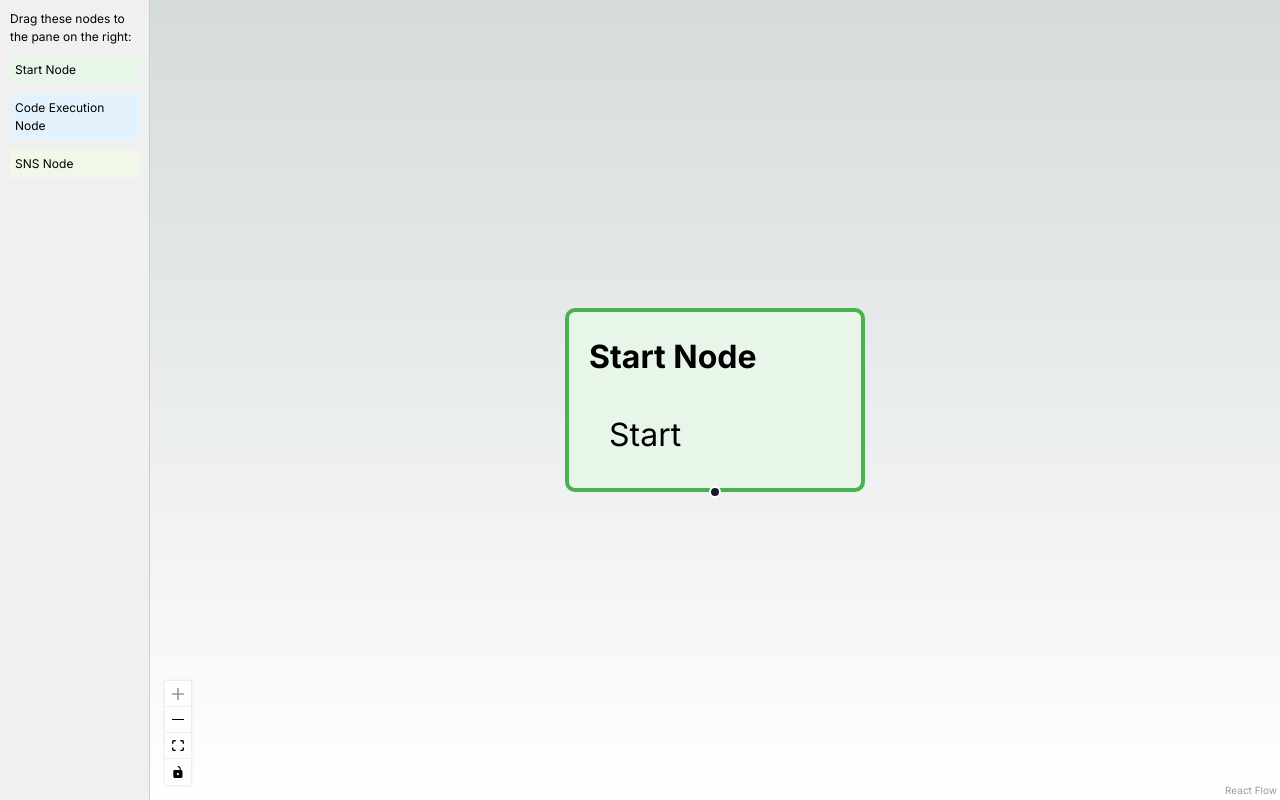
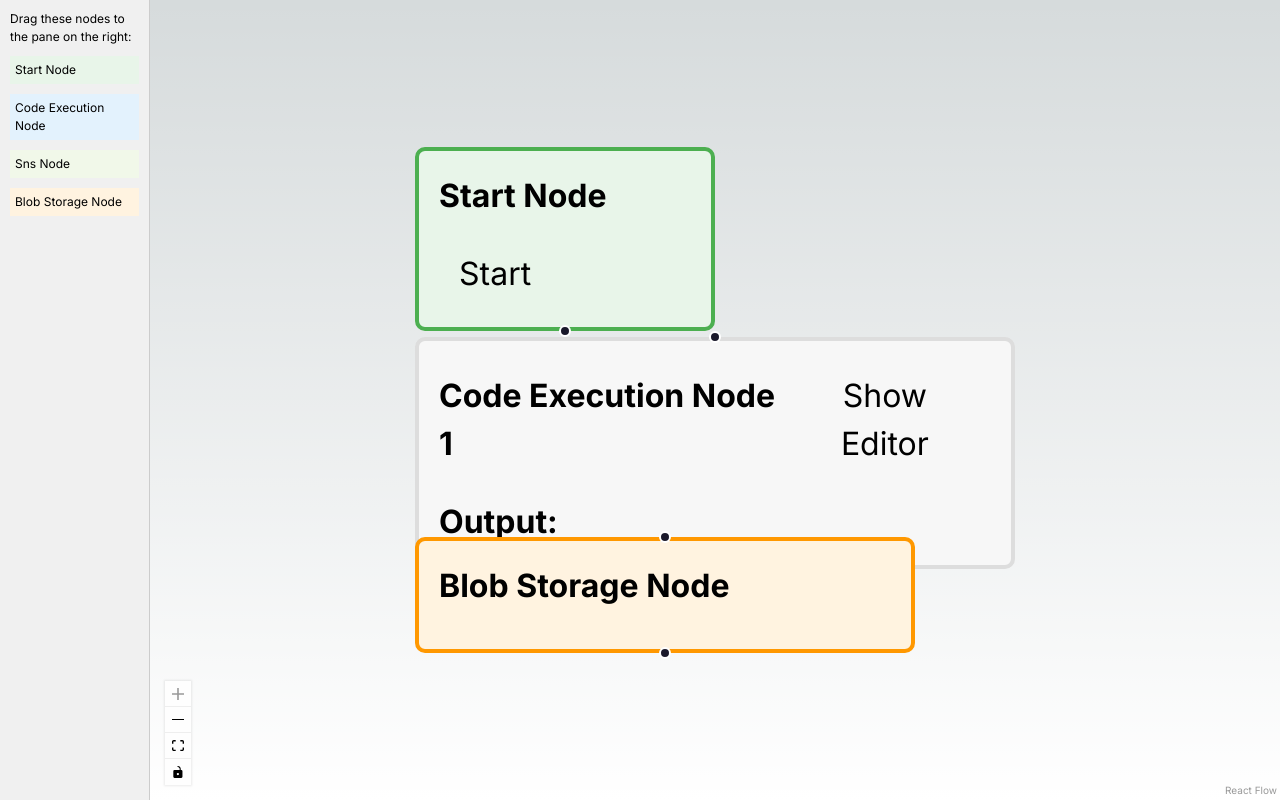
Before and after one commit to mockbirdAI/mockbird-system-design-client, a Next.js app: page /main in a window 1280 px wide. Built offline with nearby package versions, Linux system fonts and the light colour scheme.

Commit message:
blob storage

```diff
--- a/src/components/FlowChart.tsx
+++ b/src/components/FlowChart.tsx
@@ -3,7 +3,6 @@
 import React, { useRef, useCallback } from 'react';
 import {
   ReactFlow,
-  ReactFlowProvider,
   addEdge,
   useNodesState,
   useEdgesState,
@@ -16,8 +15,8 @@ import {
 import '@xyflow/react/dist/style.css';
 
 import Sidebar from './Sidebar';
-import nodeTypes from '@/nodeConfig';
-import { useFlowManager } from '@/hooks/useFlowManager';
+import nodeTypes from '../nodeConfig';
+import { useFlowManager } from '../hooks/useFlowManager';
 
 import './main.css';
 
@@ -27,6 +26,29 @@ const initialNodes: Node[] = [
     type: 'startNode',
     data: { label: 'Start Node', runFlow: () => {} },
     position: { x: 250, y: 5 },
+  },
+  {
+    id: '1',
+    type: 'codeExecutionNode',
+    data: {
+      label: 'Code Execution Node 1',
+      inputData: null,
+      setOutputData: (data: any) => {},
+      executeChain: false,
+      onExecutionComplete: () => {},
+    },
+    position: { x: 250, y: 100 },
+  },
+  {
+    id: 'blob',
+    type: 'blobStorageNode',
+    data: {
+      label: 'Blob Storage Node',
+      inputData: null,
+      executeChain: false,
+      onExecutionComplete: () => {},
+    },
+    position: { x: 250, y: 200 },
   },
 ];
 
@@ -106,14 +128,15 @@ const FlowChart: React.FC = () => {
                 },
               };
             }
-            if (node.type === 'snsNode') {
+            if (node.type === 'blobStorageNode') {
               return {
                 ...node,
                 data: {
                   ...node.data,
                   inputData: flowManager.getNodeData(node.id)[0],
-                  getCodeExecutionNodes: flowManager.getCodeExecutionNodes,
-                  notifySubscriber: flowManager.notifySubscriber,
+                  executeChain:
+                    flowManager.currentExecutionIndex !== null &&
+                    flowManager.executionOrder[flowManager.currentExecutionIndex] === node.id,
                   onExecutionComplete: () => flowManager.handleExecutionComplete(node.id),
                 },
               };
--- a/src/components/Sidebar.tsx
+++ b/src/components/Sidebar.tsx
@@ -1,6 +1,7 @@
 // src/components/Sidebar.tsx
 
 import React from 'react';
+import nodeTypes from '../nodeConfig';
 
 const Sidebar: React.FC = () => {
   const onDragStart = (event: React.DragEvent<HTMLDivElement>, nodeType: string) => {
@@ -11,29 +12,39 @@ const Sidebar: React.FC = () => {
   return (
     <aside style={{ width: 150, padding: 10, backgroundColor: '#f0f0f0', borderRight: '1px solid #ccc' }}>
       <div style={{ marginBottom: 10 }}>Drag these nodes to the pane on the right:</div>
-      <div
-        onDragStart={(event) => onDragStart(event, 'startNode')}
-        draggable
-        style={{ marginBottom: 10, cursor: 'grab', padding: '5px', backgroundColor: '#e8f5e9' }}
-      >
-        Start Node
-      </div>
-      <div
-        onDragStart={(event) => onDragStart(event, 'codeExecutionNode')}
-        draggable
-        style={{ marginBottom: 10, cursor: 'grab', padding: '5px', backgroundColor: '#e3f2fd' }}
-      >
-        Code Execution Node
-      </div>
-      <div
-        onDragStart={(event) => onDragStart(event, 'snsNode')}
-        draggable
-        style={{ cursor: 'grab', padding: '5px', backgroundColor: '#f1f8e9' }}
-      >
-        SNS Node
-      </div>
+      {Object.keys(nodeTypes).map((type) => (
+        <div
+          key={type}
+          onDragStart={(event) => onDragStart(event, type)}
+          draggable
+          style={{
+            marginBottom: 10,
+            cursor: 'grab',
+            padding: '5px',
+            backgroundColor: getNodeColor(type),
+          }}
+        >
+          {type.replace(/([A-Z])/g, ' $1').replace(/^./, (str) => str.toUpperCase())}
+        </div>
+      ))}
     </aside>
   );
 };
 
+// Helper function to assign colors to nodes based on type
+const getNodeColor = (type: string): string => {
+  switch (type) {
+    case 'startNode':
+      return '#e8f5e9';
+    case 'codeExecutionNode':
+      return '#e3f2fd';
+    case 'snsNode':
+      return '#f1f8e9';
+    case 'blobStorageNode':
+      return '#fff3e0';
+    default:
+      return '#f0f0f0';
+  }
+};
+
 export default Sidebar;
--- /dev/null
+++ b/src/components/common/Modal.tsx
@@ -0,0 +1,52 @@
+// src/components/common/Modal.tsx
+
+import React, { ReactNode } from 'react';
+
+interface ModalProps {
+  isOpen: boolean;
+  onClose: () => void;
+  children: ReactNode;
+}
+
+const Modal: React.FC<ModalProps> = ({ isOpen, onClose, children }) => {
+  if (!isOpen) return null;
+
+  return (
+    <div
+      style={{
+        position: 'fixed',
+        top: 0,
+        left: 0,
+        width: '100%',
+        height: '100%',
+        backgroundColor: 'rgba(0,0,0,0.5)',
+        display: 'flex',
+        justifyContent: 'center',
+        alignItems: 'center',
+        zIndex: 1000,
+      }}
+      onClick={onClose}
+    >
+      <div
+        onClick={(e) => e.stopPropagation()}
+        style={{
+          backgroundColor: '#fff',
+          borderRadius: 5,
+          width: '80%',
+          maxWidth: '600px',
+          padding: 20,
+          boxShadow: '0 5px 15px rgba(0,0,0,0.3)',
+          maxHeight: '80%',
+          overflowY: 'auto',
+        }}
+      >
+        <button onClick={onClose} style={{ float: 'right', cursor: 'pointer', marginBottom: 10 }}>
+          Close
+        </button>
+        {children}
+      </div>
+    </div>
+  );
+};
+
+export default Modal;
--- /dev/null
+++ b/src/components/nodes/BlobStorageNode.tsx
@@ -0,0 +1,113 @@
+// src/components/nodes/BlobStorageNode.tsx
+
+import React, { useState, useCallback, useEffect } from 'react';
+import { Handle, Position, NodeProps } from '@xyflow/react';
+import Modal from '../common/Modal';
+
+interface BlobStorageNodeProps extends NodeProps {
+  data: {
+    label: string;
+    inputData: any;
+    executeChain: boolean;
+    onExecutionComplete: () => void;
+  };
+}
+
+const BlobStorageNode: React.FC<BlobStorageNodeProps> = ({ data }) => {
+  const [storedObjects, setStoredObjects] = useState<any[]>([]);
+  const [isModalOpen, setModalOpen] = useState(false);
+  const [selectedObject, setSelectedObject] = useState<any | null>(null);
+  const [isExecuting, setIsExecuting] = useState(false);
+  const maxDisplayCount = 5; // Maximum number of object IDs to display
+
+  const storeObject = useCallback(() => {
+    if (data.inputData) {
+      setIsExecuting(true); // Start execution highlight
+      const newObject = {
+        id: storedObjects.length + 1,
+        data: data.inputData,
+      };
+      setStoredObjects((prevObjects) => [...prevObjects, newObject]);
+      console.log('Stored object:', newObject);
+      setTimeout(() => {
+        setIsExecuting(false); // Stop execution highlight after storing
+        data.onExecutionComplete();
+      }, 1000); // 1-second delay for visual effect
+    }
+  }, [data.onExecutionComplete]);
+
+  useEffect(() => {
+    if (data.executeChain && data.inputData) {
+      storeObject(); // Store the object when input data is received
+    }
+  }, [data.executeChain]);
+
+  const openModal = (object: any) => {
+    setSelectedObject(object);
+    setModalOpen(true);
+  };
+
+  const closeModal = () => {
+    setModalOpen(false);
+    setSelectedObject(null);
+  };
+
+  return (
+    <div
+      style={{
+        padding: 10,
+        border: `2px solid ${isExecuting ? '#007bff' : '#ff9800'}`,
+        borderRadius: 5,
+        width: 250,
+        backgroundColor: isExecuting ? '#e7f1ff' : '#fff3e0',
+        transition: 'background-color 0.3s ease',
+      }}
+    >
+      <strong>{data.label}</strong>
+      <div
+        style={{
+          marginTop: 10,
+          maxHeight: 100, // Set a fixed height for scrollable area
+          overflowY: 'auto', // Enable vertical scrolling
+        }}
+      >
+        {storedObjects.slice(0, maxDisplayCount).map((obj) => (
+          <div
+            key={obj.id}
+            onClick={() => openModal(obj)}
+            style={{
+              cursor: 'pointer',
+              backgroundColor: '#ffe0b2',
+              padding: '5px',
+              margin: '2px 0',
+              borderRadius: '3px',
+            }}
+          >
+            Object {obj.id}
+          </div>
+        ))}
+        {storedObjects.length > maxDisplayCount && (
+          <div style={{ fontStyle: 'italic' }}>
+            + {storedObjects.length - maxDisplayCount} more...
+          </div>
+        )}
+      </div>
+
+      <Modal isOpen={isModalOpen} onClose={closeModal}>
+        <h3>Object Details</h3>
+        {selectedObject ? (
+          <div>
+            <pre>{JSON.stringify(selectedObject.data, null, 2)}</pre>
+          </div>
+        ) : (
+          <p>No object selected.</p>
+        )}
+      </Modal>
+
+      <Handle type="target" position={Position.Top} />
+      <Handle type="source" position={Position.Bottom} />
+    </div>
+  );
+};
+
+export default BlobStorageNode;
--- a/src/components/nodes/index.ts
+++ b/src/components/nodes/index.ts
@@ -3,3 +3,4 @@
 export { default as StartNode } from './StartNode';
 export { default as CodeExecutionNode } from './CodeExecutionNode';
 export { default as SNSNode } from './SNSNode';
+export { default as BlobStorageNode } from './BlobStorageNode';
--- a/src/hooks/useFlowManager.ts
+++ b/src/hooks/useFlowManager.ts
@@ -7,23 +7,32 @@ export const useFlowManager = (nodes: Node[], edges: Edge[]) => {
   const [executionOrder, setExecutionOrder] = useState<string[]>([]);
   const [currentExecutionIndex, setCurrentExecutionIndex] = useState<number | null>(null);
 
-  const updateNodeData = useCallback((nodeId: string, newData: any) => {
+  const updateNodeData = useCallback(
+    (nodeId: string, newData: any) => {
       nodes.forEach((node) => {
         if (node.id === nodeId) {
           node.data = { ...node.data, ...newData };
         }
       });
-  }, [nodes]);
+    },
+    [nodes]
+  );
 
-  const getNodeData = useCallback((nodeId: string) => {
+  const getNodeData = useCallback(
+    (nodeId: string) => {
       const connectedEdges = edges.filter((edge) => edge.target === nodeId);
-    return connectedEdges.map((edge) => {
+      return connectedEdges
+        .map((edge) => {
           const sourceNode = nodes.find((node) => node.id === edge.source);
           return sourceNode?.data.output;
-    }).filter(output => output !== undefined && output !== null);
-  }, [nodes, edges]);
+        })
+        .filter((output) => output !== undefined && output !== null);
+    },
+    [nodes, edges]
+  );
 
-  const handleSetOutputData = useCallback((nodeId: string) => (output: any) => {
+  const handleSetOutputData = useCallback(
+    (nodeId: string) => (output: any) => {
       updateNodeData(nodeId, { output });
       const connectedEdges = edges.filter((edge) => edge.source === nodeId);
       connectedEdges.forEach((edge) => {
@@ -32,9 +41,12 @@ export const useFlowManager = (nodes: Node[], edges: Edge[]) => {
           updateNodeData(targetNode.id, { inputData: output });
         }
       });
-  }, [edges, updateNodeData]);
+    },
+    [edges, updateNodeData]
+  );
 
-  const findConnectedNodes = useCallback((startNodeId: string) => {
+  const findConnectedNodes = useCallback(
+    (startNodeId: string) => {
       const visited = new Set<string>();
       const stack = [startNodeId];
 
@@ -52,12 +64,14 @@ export const useFlowManager = (nodes: Node[], edges: Edge[]) => {
       }
 
       return Array.from(visited);
-  }, [edges]);
+    },
+    [edges]
+  );
 
-  const runFlow = () => {
+  const runFlow = useCallback(() => {
     const connectedNodeIds = findConnectedNodes('0'); // Find all nodes connected to the Start Node
     const order = nodes
-      .filter((node) => connectedNodeIds.includes(node.id) && node.type === 'codeExecutionNode')
+      .filter((node) => connectedNodeIds.includes(node.id) && (node.type === 'codeExecutionNode' || node.type === 'blobStorageNode'))
       .map((node) => node.id);
 
     setExecutionOrder(order);
@@ -66,9 +80,10 @@ export const useFlowManager = (nodes: Node[], edges: Edge[]) => {
       setCurrentExecutionIndex(0);
       updateNodeData(order[0], { executeChain: true });
     }
-  };
+  }, [nodes, findConnectedNodes, updateNodeData]);
 
-  const handleExecutionComplete = useCallback((nodeId: string) => {
+  const handleExecutionComplete = useCallback(
+    (nodeId: string) => {
       const index = executionOrder.indexOf(nodeId);
       const nextNodeId = executionOrder[index + 1];
 
@@ -78,26 +93,15 @@ export const useFlowManager = (nodes: Node[], edges: Edge[]) => {
       } else {
         setCurrentExecutionIndex(null); // End of chain
       }
-  }, [executionOrder, updateNodeData]);
-
-  const getCodeExecutionNodes = useCallback(() => {
-    return nodes.filter((node) => node.type === 'codeExecutionNode');
-  }, [nodes]);
-
-  const notifySubscriber = useCallback((nodeId: string, message: string) => {
-    const node = nodes.find((n) => n.id === nodeId);
-    if (node) {
-      updateNodeData(nodeId, { inputData: message, executeChain: true });
-    }
-  }, [nodes, updateNodeData]);
+    },
+    [executionOrder, updateNodeData]
+  );
 
   return {
     runFlow,
     handleSetOutputData,
     handleExecutionComplete,
     getNodeData,
-    getCodeExecutionNodes,
-    notifySubscriber,
     currentExecutionIndex,
     executionOrder,
   };
--- a/src/nodeConfig.ts
+++ b/src/nodeConfig.ts
@@ -1,12 +1,13 @@
 // src/nodeConfig.ts
 
-import { StartNode, CodeExecutionNode, SNSNode } from '@/components/nodes';
+import { StartNode, CodeExecutionNode, SNSNode, BlobStorageNode } from '@/components/nodes';
 import { NodeTypes } from '@xyflow/react';
 
 const nodeTypes: NodeTypes = {
   startNode: StartNode,
   codeExecutionNode: CodeExecutionNode,
   snsNode: SNSNode,
+  blobStorageNode: BlobStorageNode, // Add the Blob Storage Node
 };
 
 export default nodeTypes;
```
Also changed, not shown: src/components/nodes/CodeExecutionNode.tsx (line endings or trailing spaces). Lines whose indentation alone changed are shown as unchanged.
